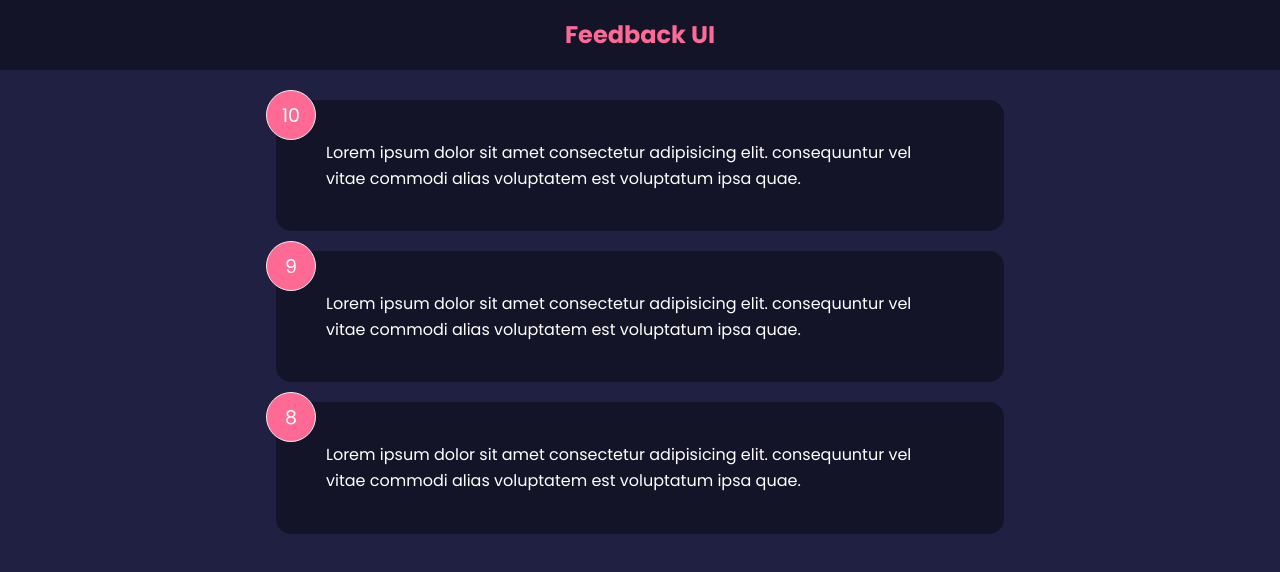
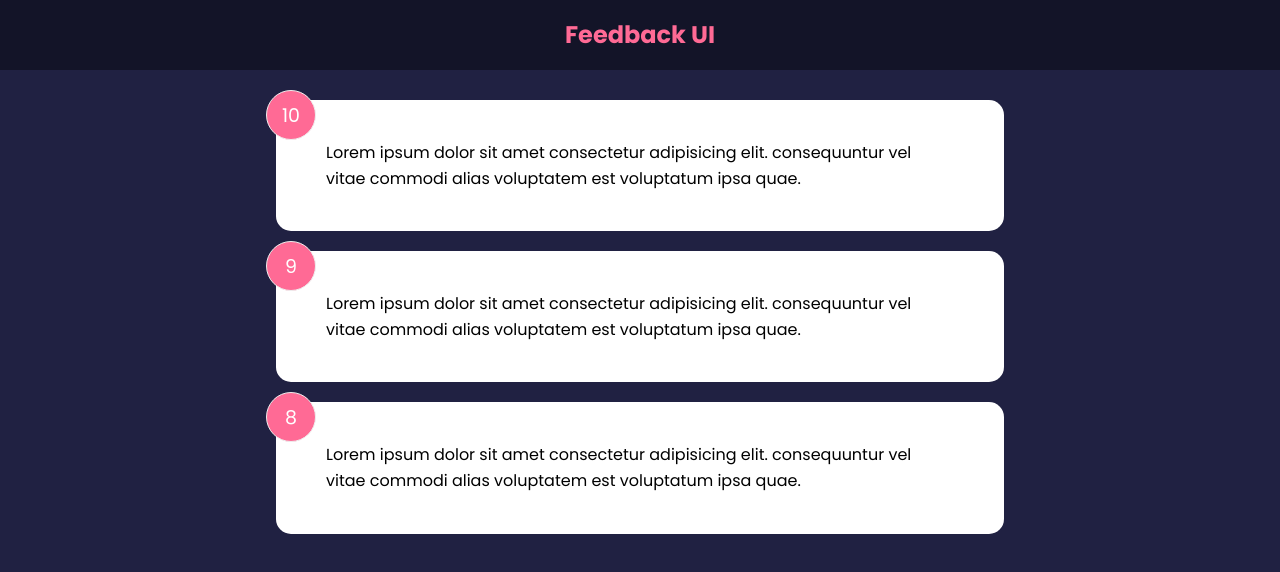
Before and after one commit to graceupongraceemi/React-feedback-app, a React (Create React App) app: page / in a window 1280 px wide. Shown: the top 572 px of the page. Built offline with nearby package versions, Linux system fonts and the light colour scheme.

Commit message:
conditional style added to Card.jsx instead of conditional class as well as PropTypes added to Card, FeedbakItem, and FeedbackList components

```diff
--- a/src/components/FeedbackItem.jsx
+++ b/src/components/FeedbackItem.jsx
@@ -1,13 +1,18 @@
 import React from 'react';
 import Card from './shared/Card';
+import PropTypes from 'prop-types';
 
 function FeedbackItem({ item }) {
   return (
-    <Card reverse={true}>
+    <Card>
       <div className='num-display'>{item.rating}</div>
       <div className='text-display'>{item.text}</div>
     </Card>
   );
 }
 
+FeedbackItem.propTypes = {
+  item: PropTypes.object.isRequired
+};
+
 export default FeedbackItem;
--- a/src/components/shared/Card.jsx
+++ b/src/components/shared/Card.jsx
@@ -1,9 +1,30 @@
 import React from 'react';
+import PropTypes from 'prop-types';
 
 function Card({ children, reverse }) {
   // return <div className={`card ${reverse && 'reverse'}`}>{children}</div>;
 
-  return <div className={`card ${reverse && 'reverse'}`}>{children}</div>;
+  return (
+    <div
+      className='card'
+      style={{
+        backgroundColor: reverse ? 'rgba(0,0,0,0.4)' : '#fff',
+        color: reverse ? '#fff' : '#000'
+      }}
+    >
+      {children}
+    </div>
+  );
 }
 
+Card.defaultProps = {
+  reverse: false
+  // reverse: true,
+};
+
+Card.propTypes = {
+  children: PropTypes.node.isRequired,
+  reverse: PropTypes.bool
+};
+
 export default Card;
--- a/src/index.js
+++ b/src/index.js
@@ -1,11 +1,16 @@
 import React from 'react';
-import ReactDOM from 'react-dom';
+import ReactDOM from 'react-dom/client';
 import './index.css';
 import App from './App';
 
-ReactDOM.render(
-  <React.StrictMode>
-    <App />
-  </React.StrictMode>,
-  document.getElementById('root')
-);
+const root = ReactDOM.createRoot(document.getElementById('root'));
+root.render(<App />);
+
+// ReactDOM.render(
+//   <React.StrictMode>
+//     <App />
+//   </React.StrictMode>,
+//   document.getElementById('root')
+// );
+
+//  import changed to: changed - ReactDOM from 'react-dom/client
```
Also changed, not shown: src/components/FeedbackList.jsx (+11 -0 lines).
